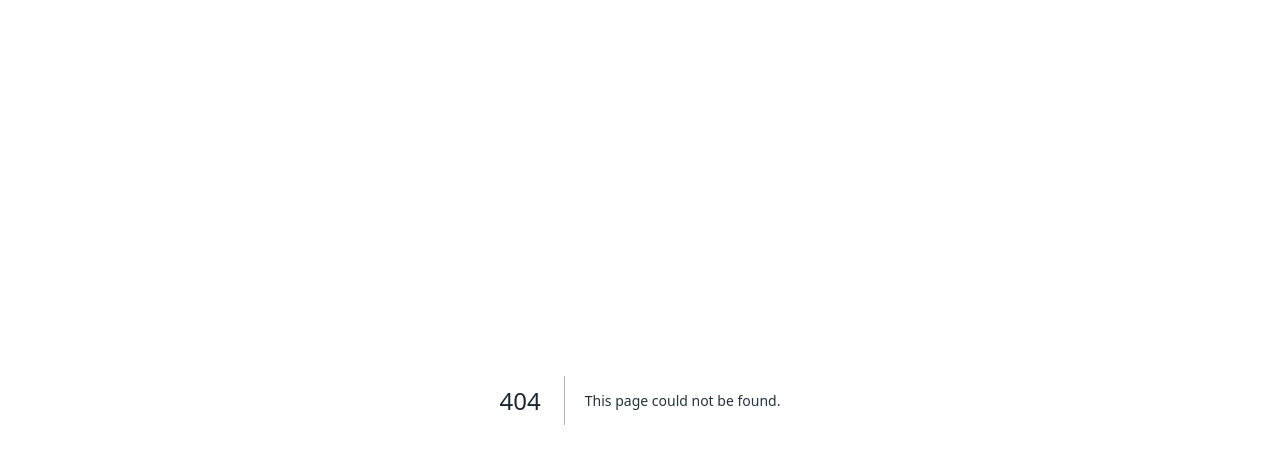
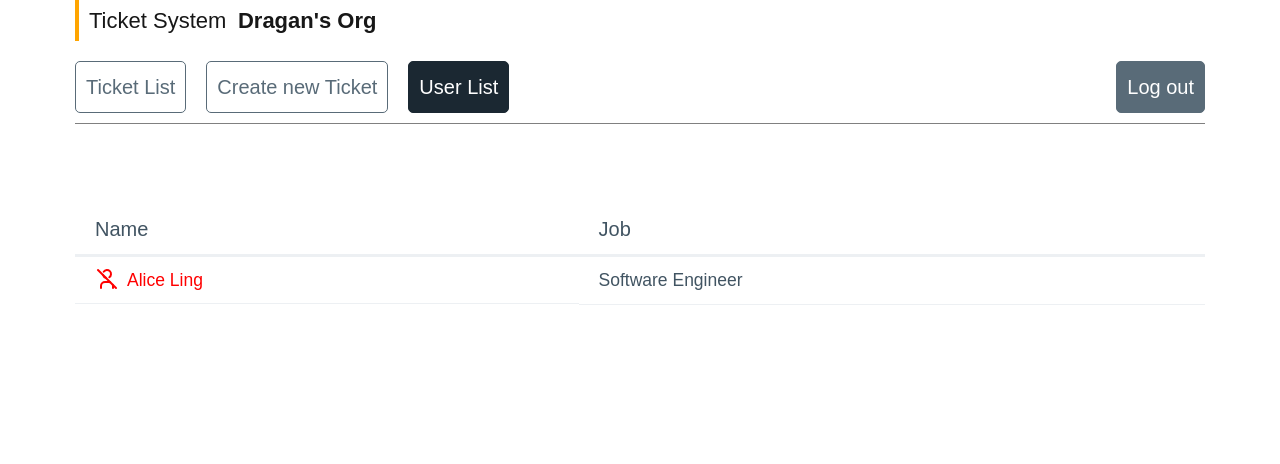
Before and after one commit to DraganAleksic99/ticket-system, a Next.js app: page /tickets/users in a window 1280 px wide. Before the commit this address had no page. Shown: the top 464 px of the page. Built offline with nearby package versions, Linux system fonts and the light colour scheme.

Commit message:
update: add users view

```diff
--- a/package.json
+++ b/package.json
@@ -11,6 +11,7 @@
   "dependencies": {
     "@supabase/ssr": "^0.5.2",
     "@supabase/supabase-js": "^2.47.9",
+    "@tabler/icons-react": "^3.26.0",
     "next": "15.1.1",
     "react": "^19.0.0",
     "react-dom": "^19.0.0"
--- /dev/null
+++ b/src/app/tickets/users/page.tsx
@@ -0,0 +1,32 @@
+import { IconCheck, IconUserOff } from "@tabler/icons-react";
+
+const users = [
+  {
+    name: "Alice Ling",
+    job: "Software Engineer",
+    isAvailable: false,
+  },
+];
+
+export default function UserList() {
+  return (
+    <table>
+      <thead>
+        <tr>
+          <th>Name</th>
+          <th>Job</th>
+        </tr>
+      </thead>
+      <tbody>
+        {users.map((user) => (
+          <tr key={user.name}>
+            <td style={{ color: !user.isAvailable ? "red" : undefined, display: "flex", gap: '8px' }}>
+              {user.isAvailable ? <IconCheck /> : <IconUserOff />} {user.name}
+            </td>
+            <td>{user.job}</td>
+          </tr>
+        ))}
+      </tbody>
+    </table>
+  );
+}
```
Also changed, not shown: 1 other file (tests, documents, lock files or other folders).
